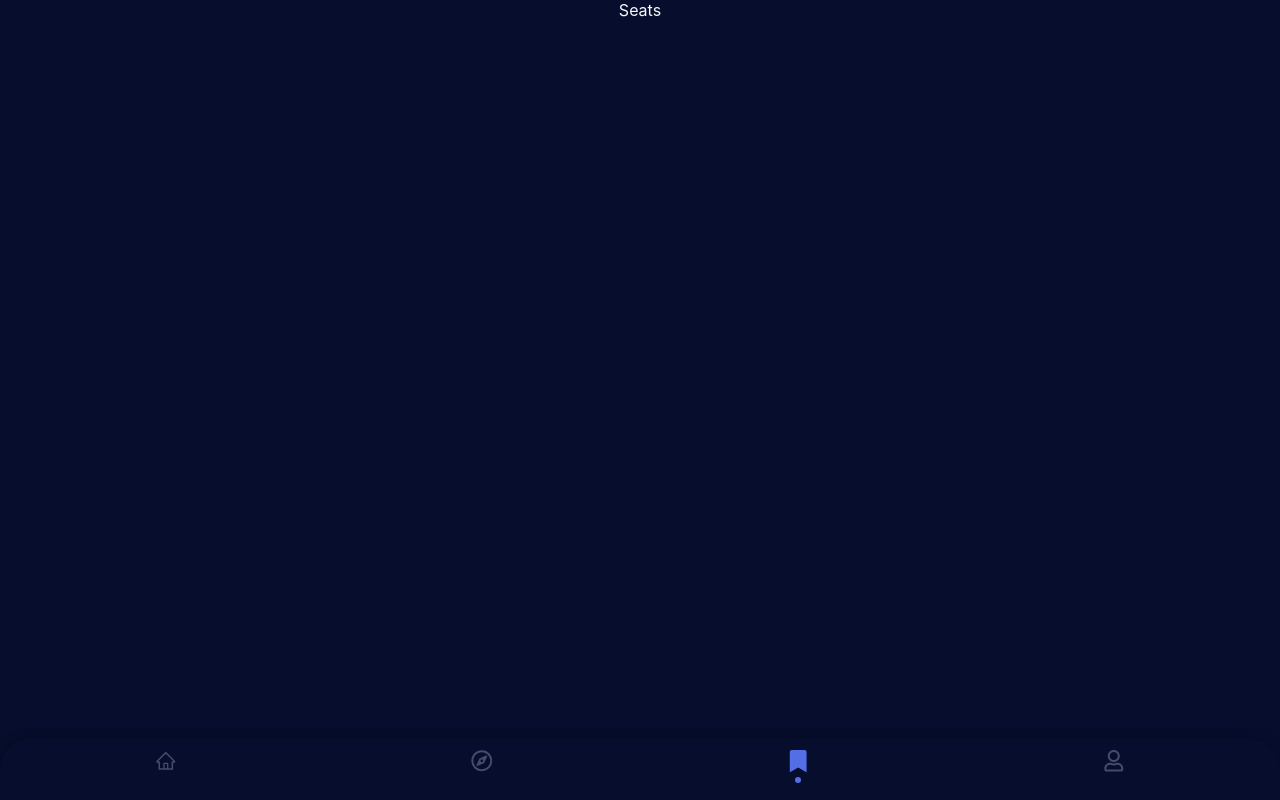
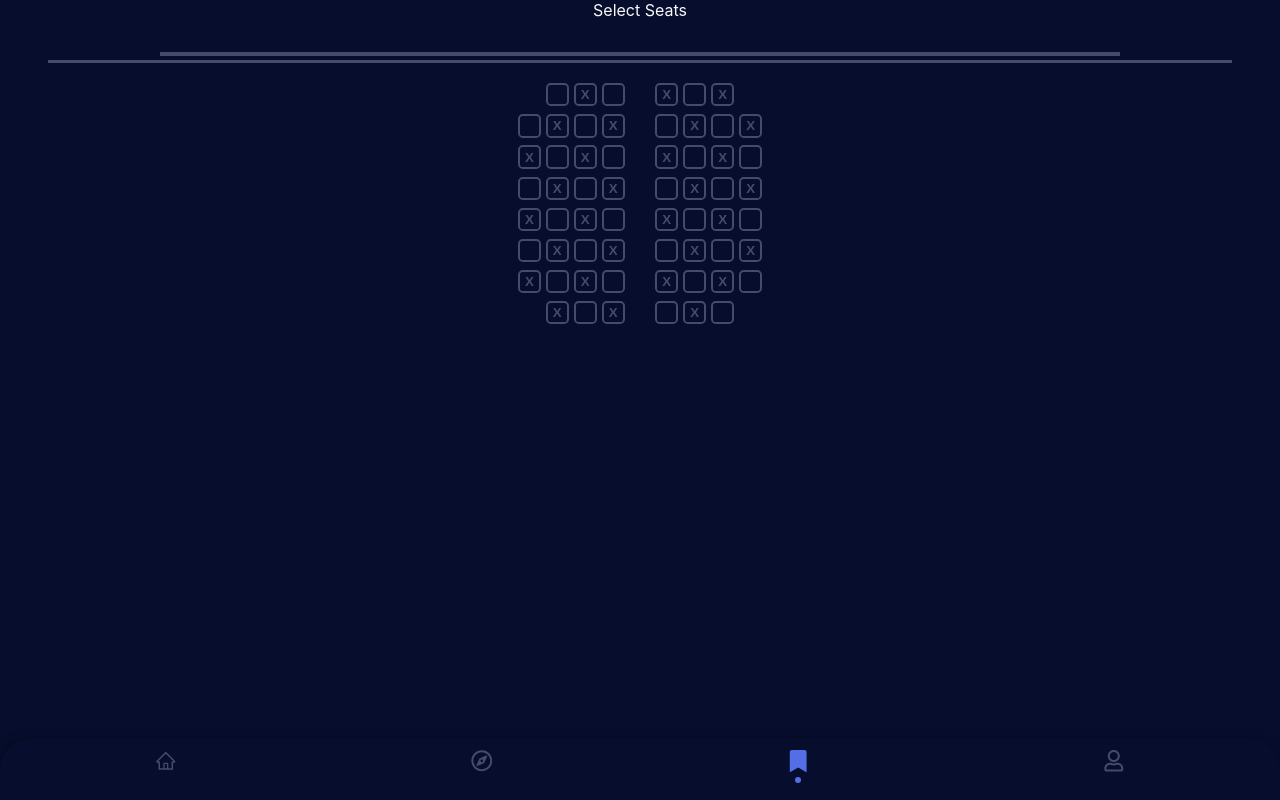
Before and after one commit to VargasJavier/my-movies-in-react, a React (Vite) app: page / in a window 1280 px wide. Both pictures are taken after a click on the button 798 px from the left and 768 px from the top of the page. Built offline with nearby package versions, Linux system fonts and the light colour scheme; no server answers.

Commit message:
Se empieza vista de Seats

```diff
--- a/src/App.css
+++ b/src/App.css
@@ -318,3 +318,62 @@ button:disabled {
   width: 100%;
   border-radius: 2rem;
 }
+
+/* SEATS */
+
+.screen {
+  height: 0.2rem;
+  margin: 0 3rem 1rem 3rem;
+  background-color: var(--seats-color);
+}
+
+.screen__sub {
+  height: 0.25rem;
+  margin: 2rem 10rem 0.25rem 10rem;
+}
+
+.container__seats {
+  width: auto;
+}
+
+.content__seats {
+  display: inline-block;
+}
+
+.container__seat {
+  justify-content: center;
+  padding: 0.15rem;
+}
+
+.seat {
+  width: 0.75rem;
+  height: 0.75rem;
+  background-color: var(--primary-color);
+  border: solid 0.125rem var(--terciary-color);
+  border-radius: 0.3rem;
+  margin: 0.1rem 0.15rem;
+  padding: 0.6rem;
+}
+
+.selected {
+  background-color: var(--seats-color);
+  border: solid 0.125rem var(--seats-color);
+}
+
+.reserved {
+  display: flex;
+  align-items: center;
+  justify-content: center;
+  color: var(--seats-color);
+  font-weight: bold;
+  background-color: var(--primary-color);
+  border: solid 0.125rem var(--seats-color);
+}
+
+.hallway {
+  width: 0.7rem;
+  background-color: var(--primary-color);
+  border: solid 0.125rem var(--primary-color);
+  margin: 0.05rem;
+  padding: 0;
+}
--- /dev/null
+++ b/src/Components/Cinema.jsx
@@ -0,0 +1,12 @@
+import SeatListContainer from "./SeatListContainer";
+
+const Cinema = () => {
+  return (
+    <>
+      <div className='screen screen__sub'></div>
+      <div className='screen'></div>
+      <SeatListContainer />
+    </>
+  );
+};
+export default Cinema;
--- a/src/Components/Containers/Seats.jsx
+++ b/src/Components/Containers/Seats.jsx
@@ -1,4 +1,12 @@
+import Cinema from "../Cinema";
+import SeatListContainer from "../SeatListContainer";
+
 const Seats = () => {
-  return <div>Seats</div>;
+  return (
+    <>
+      <div>Select Seats</div>
+      <Cinema />
+    </>
+  );
 };
 export default Seats;
--- /dev/null
+++ b/src/Components/Seat.jsx
@@ -0,0 +1,7 @@
+const Seat = ({ status = 0 }) => {
+  if (status == 3) return <button className='seat selected'></button>;
+  else if (status == 1) return <button className='seat reserved'></button>;
+  else if (status == 2) return <button className='seat hallway'></button>;
+  else return <button className='seat reserved'>X</button>;
+};
+export default Seat;
--- /dev/null
+++ b/src/Components/SeatList.jsx
@@ -0,0 +1,13 @@
+import Seat from "./Seat";
+
+const SeatList = ({ room }) => {
+  // room = [0,1,0,0,0, 1,0,1];
+  return (
+    <section className='containerFlex container__seat'>
+      {room.map((r, i) => {
+        return <Seat key={i} status={r} />;
+      })}
+    </section>
+  );
+};
+export default SeatList;
--- /dev/null
+++ b/src/Components/SeatListContainer.jsx
@@ -0,0 +1,21 @@
+import { useState } from "react";
+import SeatList from "./SeatList";
+import roomData from "../Data/roomData";
+import { getRoom } from "../Helpers/getMovies";
+
+const SeatListContainer = () => {
+  const { results } = roomData;
+  const [rooms, setRooms] = useState(results);
+
+  return (
+    // <section className='container__seats'>
+    <section className='content__seats'>
+      {rooms.map((r) => {
+        const room = getRoom(r);
+        return <SeatList key={r.id} room={room} />;
+      })}
+    </section>
+    // </section>
+  );
+};
+export default SeatListContainer;
--- /dev/null
+++ b/src/Data/roomData.jsx
@@ -0,0 +1,46 @@
+const roomsData = {
+  results: [
+    {
+      row: 1,
+      capacity: 6,
+      ocuped: [0, 2, 4],
+    },
+    {
+      row: 2,
+      capacity: 8,
+      ocuped: [0, 2, 4, 6],
+    },
+    {
+      row: 3,
+      capacity: 8,
+      ocuped: [1, 3, 5, 7],
+    },
+    {
+      row: 4,
+      capacity: 8,
+      ocuped: [0, 2, 4, 6],
+    },
+    {
+      row: 5,
+      capacity: 8,
+      ocuped: [1, 3, 5, 7],
+    },
+    {
+      row: 6,
+      capacity: 8,
+      ocuped: [0, 2, 4, 6],
+    },
+    {
+      row: 7,
+      capacity: 8,
+      ocuped: [1, 3, 5, 7],
+    },
+    {
+      row: 8,
+      capacity: 6,
+      ocuped: [1, 3, 5],
+    },
+  ],
+};
+
+export default roomsData;
--- a/src/Helpers/getMovies.jsx
+++ b/src/Helpers/getMovies.jsx
@@ -5,7 +5,10 @@ const URL =
   "https://api.themoviedb.org/3/trending/all/day?api_key=a9623aebd3d503d051631e3bf4c4ef8f";
 const URL_RECOMENDATIONS =
   "https://api.themoviedb.org/3/movie/2/recommendations?api_key=a9623aebd3d503d051631e3bf4c4ef8f&language=en-US&page=1";
-
+export const DEFAULT = 0;
+export const OCUPED = 1;
+export const HALLWAY = 2;
+export const SELECTED = 3;
 // FUNCTIONS
 
 export const getMovies = async (setMovies) => {
@@ -27,3 +30,19 @@ export const getMoviesRecomendations = async (setMoviesRandom) => {
 function sortArray(array) {
   return array.sort(() => Math.random() - 0.5);
 }
+
+// CONVERT ROOM OBJECT A ROOM ARRAY
+
+export const getRoom = (r) => {
+  const room = [];
+  for (let i = 0; i < r.capacity; i++) {
+    if (r.ocuped.some((e) => e == i)) room.push(1);
+    else room.push(0);
+  }
+  return [
+    ...room.slice(0, r.capacity / 2),
+    2,
+    2,
+    ...room.slice(r.capacity / 2),
+  ];
+};
```
